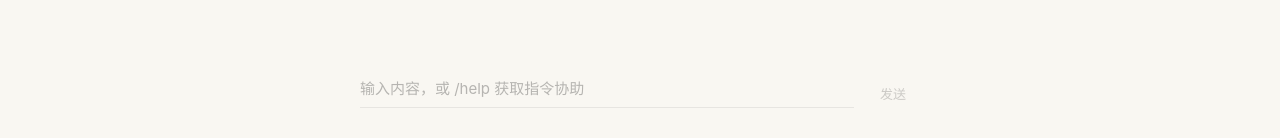
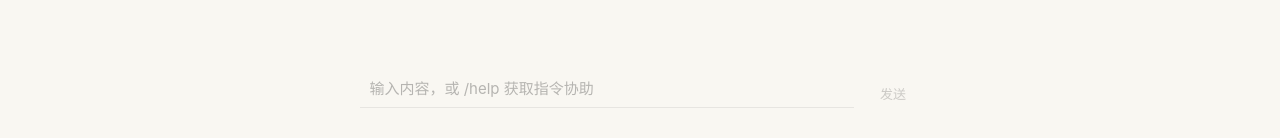
Before and after one commit to memvmax/lull, a Vue app: page / in a window 1280 px wide. Shown: the part 644-782 px from the top of the page. Built offline with nearby package versions, Linux system fonts and the light colour scheme.

Commit message:
Add 1ch left padding to input area

```diff
--- a/src/components/CommandInput.vue
+++ b/src/components/CommandInput.vue
@@ -141,7 +141,7 @@ onMounted(() => {
   right: 0;
   font-size: 15px;
   line-height: 1.4;
-  padding: 8px 0;
+  padding: 8px 0 8px 1ch;
   pointer-events: none;
   white-space: pre-wrap;
   word-wrap: break-word;
@@ -166,7 +166,7 @@ textarea {
   border-bottom: 1px solid var(--border-color);
   font-size: 15px;
   line-height: 1.4;
-  padding: 8px 0;
+  padding: 8px 0 8px 1ch;
   outline: none;
   color: transparent;
   caret-color: var(--text-primary);
```
